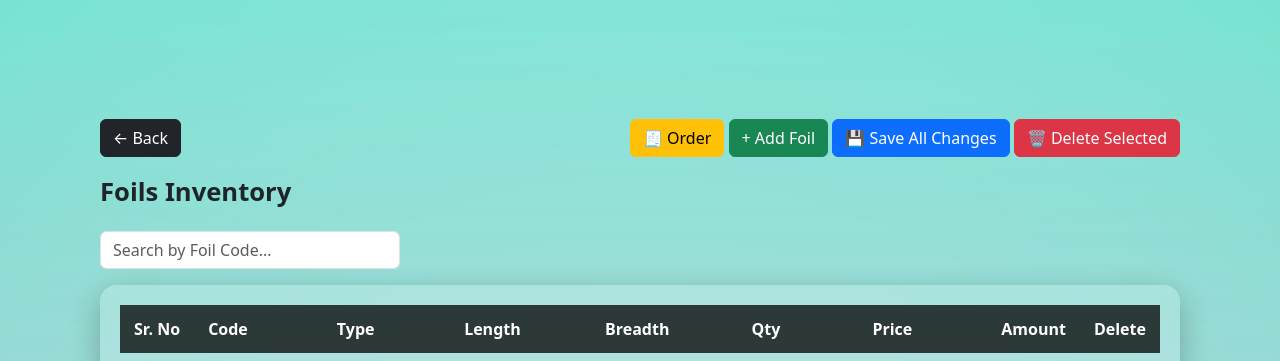
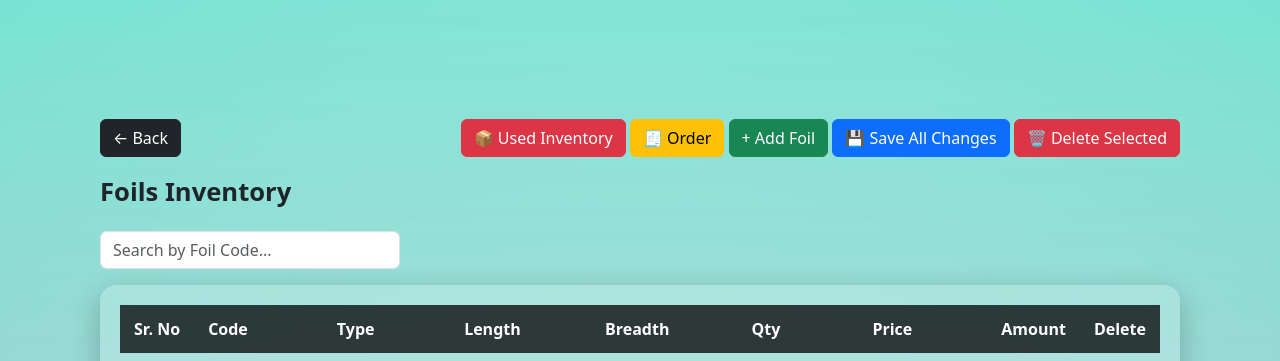
Before and after one commit to 23f2001943/inventory-management-project, a Flask app: template templates/admin/foil.html in a window 1280 px wide. Shown: the part 56-417 px from the top of the page. Run offline with Flask 3, Linux system fonts and the light colour scheme; the template is opened without the code that fills it: values that come from a table or form of the project are taken from there, others are empty; data comes from the database, SQL or seed files in the repository; both versions use the stored data as it was after the commit; some libraries are stand-ins or nearby versions.

Commit message:
USED INVENTORY BUTTON

```diff
--- a/templates/admin/foil.html
+++ b/templates/admin/foil.html
@@ -13,7 +13,12 @@
         ← Back
     </a>
 
+
     <div>
+        <button class="btn btn-danger" onclick="toggleUsedBox()">
+    📦 Used Inventory
+</button>
+
         <button class="btn btn-warning" onclick="toggleOrderBox()">
     🧾 Order
 </button>
@@ -45,6 +50,28 @@
     class="form-control mb-3"
     style="max-width: 300px;"
 >
+<div id="usedBox" style="display:none; margin-bottom:20px;" class="glass-table">
+
+    <table style="width:100%;">
+        <thead>
+            <tr>
+                <th>Item</th>
+                <th>Quantity Used</th>
+            </tr>
+        </thead>
+
+        <tbody id="usedTableBody"></tbody>
+    </table>
+
+    <div style="display:flex; justify-content:space-between; margin-top:10px;">
+        <button type="button" class="btn btn-primary" onclick="submitUsedInventory()">
+            Submit
+        </button>
+
+        <button type="button" class="btn btn-success" onclick="addUsedRow()"> + </button>
+    </div>
+
+</div>
 
 <div id="orderBox" style="display:none; margin-bottom:20px;" class="glass-table">
 
@@ -150,6 +177,26 @@
 const searchInput = document.getElementById("searchInput");
 const tableBody = document.getElementById("foilTableBody");
 
+function addUsedRow() {
+    const tbody = document.getElementById("usedTableBody");
+
+    const row = document.createElement("tr");
+
+    row.innerHTML = `
+        <td style="position:relative;">
+            <input class="form-control used-search" placeholder="Search item...">
+            <input type="hidden" class="used-item-id">
+            <div class="autocomplete-list"></div>
+        </td>
+
+        <td>
+            <input type="number" class="form-control used-qty">
+        </td>
+    `;
+
+    tbody.appendChild(row);
+}
+
 function submitOrder() {
     const rows = document.querySelectorAll("#orderTableBody tr");
 
@@ -190,6 +237,17 @@ const code = row.querySelector(".order-search")?.value;
         // clear table
         document.getElementById("orderTableBody").innerHTML = "";
     });
+}
+
+
+function toggleUsedBox() {
+    const box = document.getElementById("usedBox");
+
+    if (box.style.display === "none" || box.style.display === "") {
+        box.style.display = "block";
+    } else {
+        box.style.display = "none";
+    }
 }
 
 function toggleOrderBox() {
@@ -298,7 +356,8 @@ document.addEventListener("input", function(e) {
     }
 
     // 🔹 AUTOCOMPLETE
-if (e.target.classList.contains("order-search")) {
+if (e.target.classList.contains("order-search") ||
+    e.target.classList.contains("used-search")) {
 
     const input = e.target;
     const query = input.value;
@@ -322,11 +381,23 @@ if (e.target.classList.contains("order-search")) {
     input.value = item.label;
 
     const row = input.closest("tr");
+
+    // ✅ Used Inventory
+    if (row.querySelector(".used-item-id")) {
+        row.querySelector(".used-item-id").value = item.id;
+    }
+
+    // ✅ Order Table
+    if (row.querySelector(".order-item-id")) {
         row.querySelector(".order-item-id").value = item.id;
+    }
+
+    if (row.querySelector(".order-price")) {
         row.querySelector(".order-price").value = item.price;
 
         const qty = parseFloat(row.querySelector(".order-qty").value) || 0;
         row.querySelector(".order-amount").innerText = (qty * item.price).toFixed(2);
+    }
 
     list.innerHTML = "";
 };
@@ -337,6 +408,44 @@ if (e.target.classList.contains("order-search")) {
 }
 });
 
+
+function submitUsedInventory() {
+    const rows = document.querySelectorAll("#usedTableBody tr");
+
+    let data = [];
+
+    rows.forEach(row => {
+        const item_id = row.querySelector(".used-item-id")?.value;
+        const qty = row.querySelector(".used-qty")?.value;
+
+        if (!item_id || !qty) return;
+
+        data.push({
+            item_id: item_id,
+            quantity: qty
+        });
+    });
+
+    if (data.length === 0) {
+        alert("No data entered");
+        return;
+    }
+
+    fetch("/admin/inventory/use", {
+        method: "POST",
+        headers: {
+            "Content-Type": "application/json"
+        },
+        body: JSON.stringify(data)
+    })
+    .then(res => res.json())
+    .then(() => {
+        alert("Inventory updated");
+
+        // reload page to reflect changes
+        location.reload();
+    });
+}
 document.addEventListener("DOMContentLoaded", function() {
     updateSerialNumbers();
      updateAmounts();
```
Also changed, not shown: controller/admin.py (+21 -0 lines), instance/inventory.db. Lines whose indentation alone changed are shown as unchanged.
